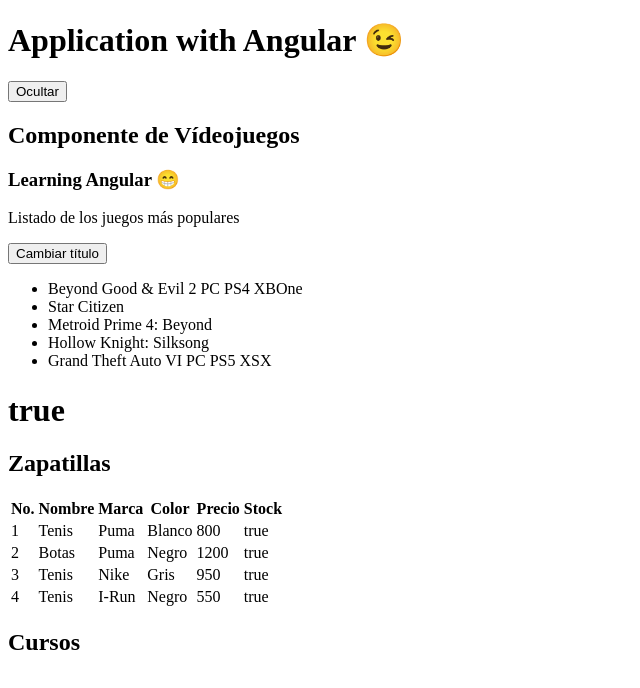
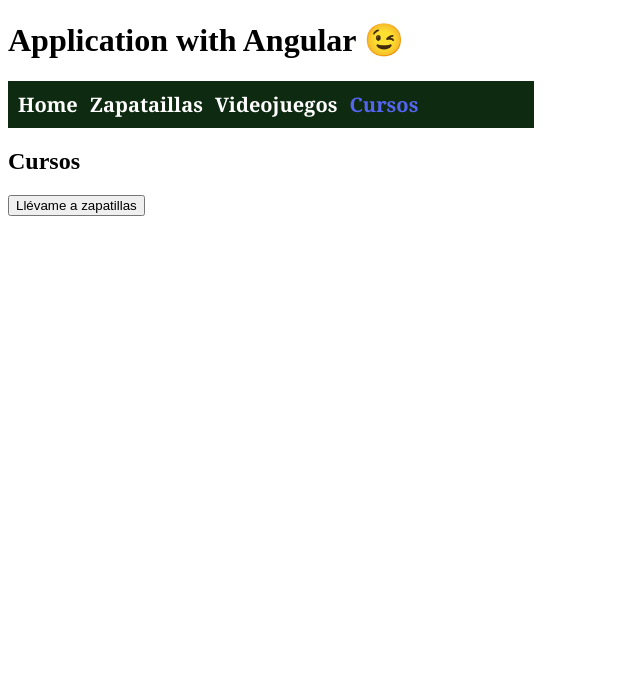
Before and after one commit to cpablop1/javascript_practices, an Angular app in the folder angular/learning-angular/: page /curso in a window 1280 px wide. Before the commit this address led to /. Shown: the top 688 px of the page, without its empty margins (0-640 px from the left). Built offline with nearby package versions, Linux system fonts and the light colour scheme.

Commit message:
Configuración de rutas en Angular

```diff
--- a/angular/learning-angular/src/app/app.component.html
+++ b/angular/learning-angular/src/app/app.component.html
@@ -1,11 +1,13 @@
 <h1>{{ title }}</h1>
 
-<button (click)="hideVideogames(false)" *ngIf="show_videogames">Ocultar</button>
-<button (click)="hideVideogames(true)" *ngIf="!show_videogames">Mostrar</button>
+<nav>
+    <a [routerLink]="['/home']" [routerLinkActive]="['active']">Home</a>
+    &nbsp;
+    <a [routerLink]="['/zapatillas']" [routerLinkActive]="['active']">Zapataillas</a>
+    &nbsp;
+    <a [routerLink]="['/videojuego']" [routerLinkActive]="['active']">Videojuegos</a>
+    &nbsp;
+    <a [routerLink]="['/curso']" [routerLinkActive]="['active']">Cursos</a>
+</nav>
 
-<app-videojuego *ngIf="show_videogames"></app-videojuego>
-<h1>{{ show_videogames }}</h1>
-
-<app-zapatillas></app-zapatillas>
-
-<app-cursos></app-cursos>
+<router-outlet></router-outlet>
--- a/angular/learning-angular/src/app/app.routes.ts
+++ b/angular/learning-angular/src/app/app.routes.ts
@@ -1,3 +1,18 @@
 import { Routes } from '@angular/router';
 
-export const routes: Routes = [];
+// Importar componentes
+import { HomeComponent } from './home/home.component';
+import { ZapatillasComponent } from './zapatillas/zapatillas.component';
+import { VideojuegoComponent } from './videojuego/videojuego.component';
+import { CursosComponent } from './cursos/cursos.component';
+
+// Array de rutas
+export const routes: Routes = [
+    {path: '', component: HomeComponent},
+    {path: 'home', component: HomeComponent},
+    {path: 'zapatillas', component: ZapatillasComponent},
+    {path: 'videojuego', component: VideojuegoComponent},
+    {path: 'curso', component: CursosComponent},
+    {path: 'curso/:name', component: CursosComponent},
+    {path: '**', component: HomeComponent}
+];
--- a/angular/learning-angular/src/app/cursos/cursos.component.html
+++ b/angular/learning-angular/src/app/cursos/cursos.component.html
@@ -1 +1,5 @@
 <h2>{{ title }}</h2>
+
+<button (click)="redirect()">Llévame a zapatillas</button>
+
+<h3 *ngIf="name">{{ name }}</h3>
--- a/angular/learning-angular/src/app/cursos/cursos.component.ts
+++ b/angular/learning-angular/src/app/cursos/cursos.component.ts
@@ -1,15 +1,32 @@
-import { Component } from '@angular/core';
+import { Component, OnInit } from '@angular/core';
+import { Router, ActivatedRoute, Params } from '@angular/router';
+import { CommonModule } from '@angular/common';
 
 @Component({
   selector: 'app-cursos',
-  imports: [],
+  imports: [CommonModule],
   templateUrl: './cursos.component.html',
   styleUrl: './cursos.component.css'
 })
-export class CursosComponent {
+export class CursosComponent implements OnInit {
   public title: string;
+  public name: string;
 
-  constructor() {
+  constructor(
+    private _route: ActivatedRoute,
+    private _router: Router
+  ) {
     this.title = 'Cursos';
+    this.name = '';
+  }
+
+  ngOnInit(): void {
+    this._route.params.subscribe((params: Params) => {
+      this.name = params['name'];
+    });
+  }
+
+  redirect(){
+    this._router.navigate(['/zapatillas']);
   }
 }
--- /dev/null
+++ b/angular/learning-angular/src/app/home/home.component.html
@@ -0,0 +1 @@
+<p>home works!</p>
--- a/angular/learning-angular/src/styles.css
+++ b/angular/learning-angular/src/styles.css
@@ -1 +1,17 @@
 /* You can add global styles to this file, and also import other style files */
+
+nav{
+    background-color: #0e2a10;
+    padding: 10px;
+    width: 40%;
+}
+.active{
+    color: #5565f2;
+}
+a{
+    color: white;
+    text-decoration: none;
+    font-size: 20px;
+    font-family: Georgia, 'Times New Roman', Times, serif;
+    font-weight: bold;
+}
```
Also changed, not shown: angular/learning-angular/src/app/app.component.ts (+2 -5 lines), angular/learning-angular/src/app/home/home.component.ts (added, +11 -0 lines), angular/learning-angular/src/app/home/home.component.css (added), 1 other file (tests, documents, lock files or other folders).
